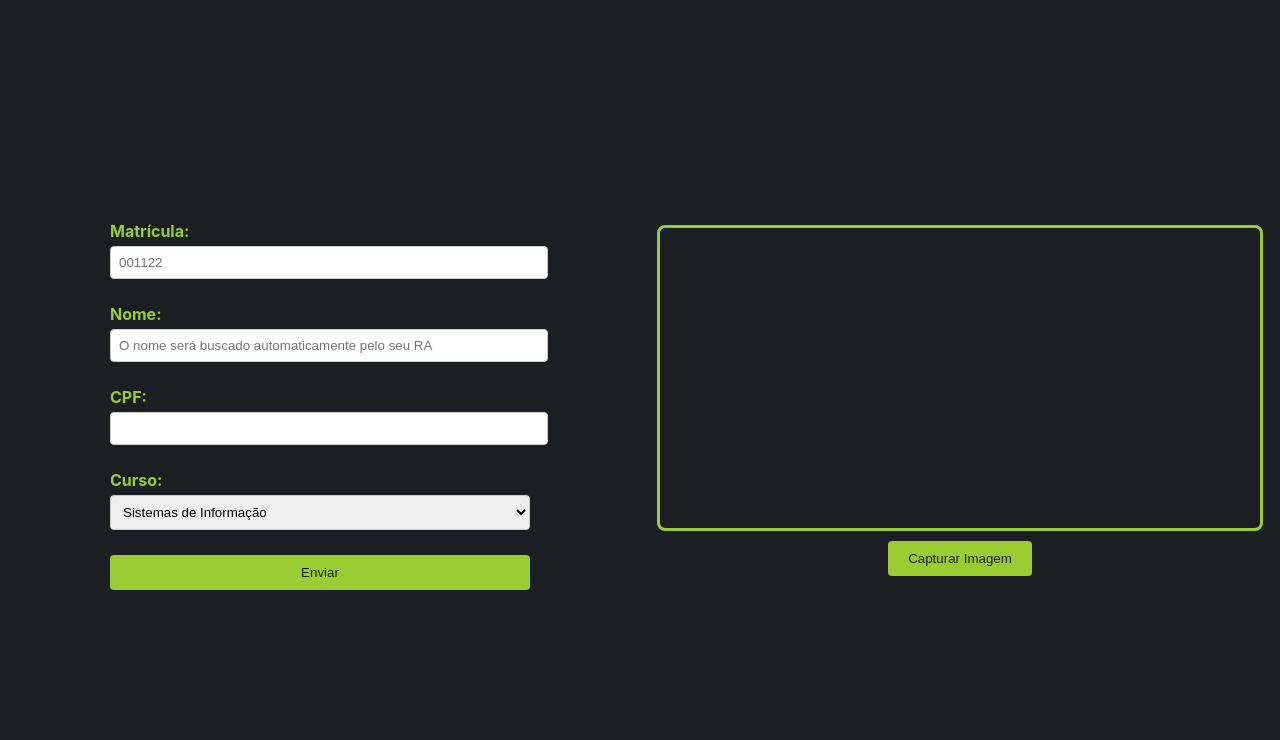
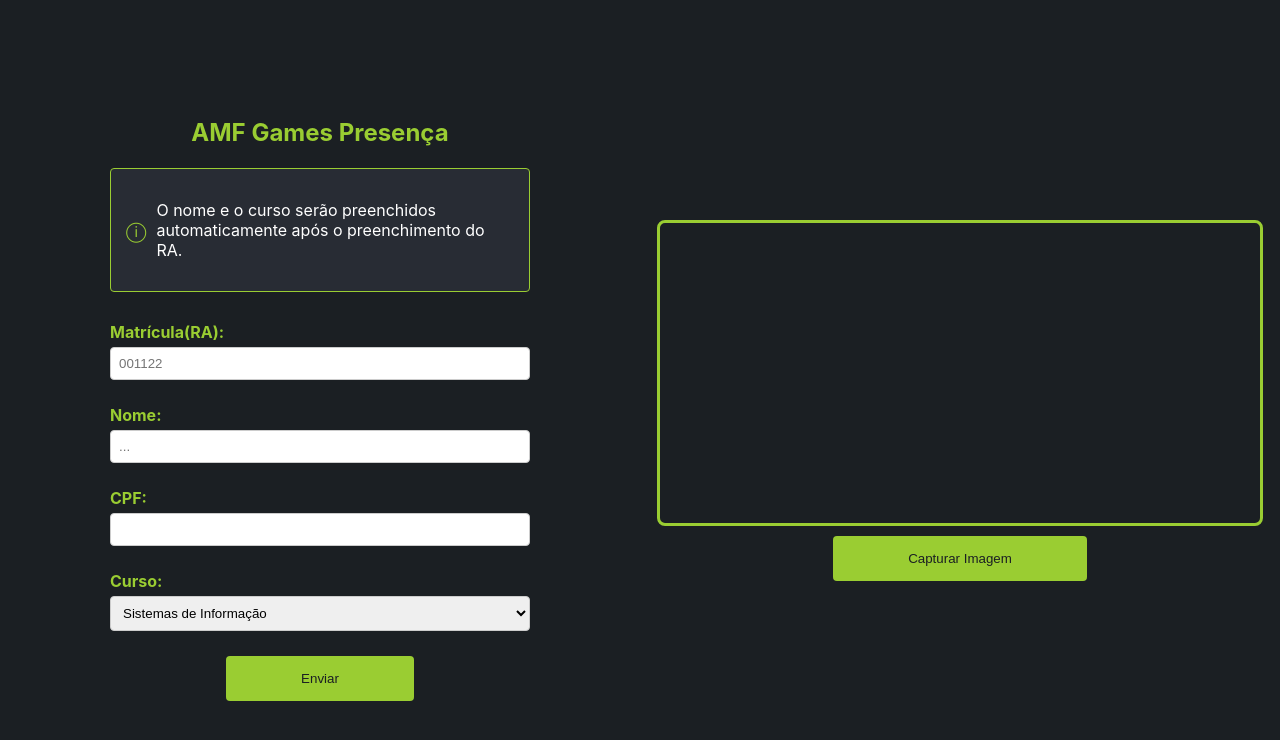
Before and after one commit to VitorSchumacher/reconhecimento-facial, a React (Create React App) app: page / in a window 1280 px wide. Shown: the top 740 px of the page. Built offline with nearby package versions, Linux system fonts and the light colour scheme; no server answers.

Commit message:
faltam ajustes

```diff
--- a/src/pages/reconhecimento/index.js
+++ b/src/pages/reconhecimento/index.js
@@ -40,7 +40,6 @@ const Label = styled.label`
 const Input = styled.input`
   margin-bottom: 15px;
   padding: 8px;
-  width: 100%;
   border: 1px solid #ccc;
   border-radius: 4px;
 `;
@@ -54,7 +53,7 @@ const Select = styled.select`
 `;
 
 const Button = styled.button`
-  padding: 10px 20px;
+  padding: 15px 75px;
   background-color: #9acd32;
   color: #1b1f23;
   border: none;
@@ -62,7 +61,6 @@ const Button = styled.button`
   cursor: pointer;
   margin-top: 10px;
   display: flex;
-  align-itens: center;
   justify-content: center;
 
   &:hover {
@@ -105,9 +103,50 @@ const Video = styled.video`
   border-radius: 8px;
 `;
 
+const Title = styled.h2`
+  color: #9acd32;
+  text-align: center;
+  width:100%;
+  font-size: 24px;
+  margin-bottom: 5%;
+`;
+
+// Estilo para a mensagem informativa
+const InfoMessage = styled.div`
+  background-color: #282c34;
+  border: 1px solid #9acd32;
+  border-radius: 4px;
+  padding: 10px;
+  margin-bottom: 20px;
+`;
+
+const MessageText = styled.p`
+  color: #fff;
+`;
 const ErrorMessage = styled.div`
   color: red;
   margin-bottom: 15px;
+`;
+
+const DivButton = styled.div`
+  display: flex;
+  align-items: center;
+  justify-content: center;
+  width: 100%;
+`
+const AlertBox = styled.div`
+  background-color: #282c34;
+  border: 1px solid #9acd32;
+  border-radius: 4px;
+  padding: 15px;
+  margin-bottom: 20px;
+  display: flex;
+  align-items: center;
+`;
+const InfoIcon = styled.span`
+  font-size: 20px;
+  color: #9acd32;
+  margin-right: 10px;
 `;
 
 const CameraCapture = () => {
@@ -178,7 +217,7 @@ const CameraCapture = () => {
   const validateForm = () => {
     const newErrors = {};
 
-    if (!formData.nome || !/^[A-Za-z\s]{1,50}$/.test(formData.nome)) {
+    if (!formData.nome) {
       newErrors.nome =
         "Nome deve conter apenas letras e ser no máximo 50 caracteres.";
     }
@@ -294,7 +333,15 @@ const CameraCapture = () => {
     <Container>
       <FormContainer>
         <Form>
-          <Label htmlFor="matricula">Matrícula:</Label>
+        <Title>AMF Games Presença</Title>
+        <AlertBox>
+          <InfoIcon>&#9432;</InfoIcon>
+          <MessageText>
+            O nome e o curso serão preenchidos automaticamente após o
+            preenchimento do RA.
+          </MessageText>
+        </AlertBox>
+          <Label htmlFor="matricula">Matrícula(RA):</Label>
           <Input
             type="text"
             id="matricula"
@@ -315,7 +362,7 @@ const CameraCapture = () => {
             name="nome"
             value={formData.nome}
             required
-            placeholder="O nome será buscado automaticamente pelo seu RA"
+            placeholder="..."
           />
           {errors.nome && <ErrorMessage>{errors.nome}</ErrorMessage>}
 
@@ -343,16 +390,17 @@ const CameraCapture = () => {
             <option value="Pedagogia">Pedagogia</option>
             <option value="Direito">Direito</option>
             <option value="Hotelaria">Hotelaria</option>
-            <option value="Ciências Contáveis">Ciências Contáveis</option>
+            <option value="Ciências Contábeis">Ciências Contáveis</option>
             <option value="Gastronomia">Gastronomia</option>
             <option value="Ontopsicologia">Ontopsicologia</option>
             <option value="Administração">Administração</option>
           </Select>
           {errors.curso && <ErrorMessage>{errors.curso}</ErrorMessage>}
-
-          <Button type="button" onClick={sendImageToBackend} disabled={isSubmitting}>
-            {isSubmitting ? <Spinner /> : 'Enviar'}
-          </Button>
+          <DivButton>
+            <Button type="button" onClick={sendImageToBackend} disabled={isSubmitting}>
+              {isSubmitting ? <Spinner /> : 'Enviar'}
+            </Button>
+          </DivButton>
         </Form>
       </FormContainer>
 
```
